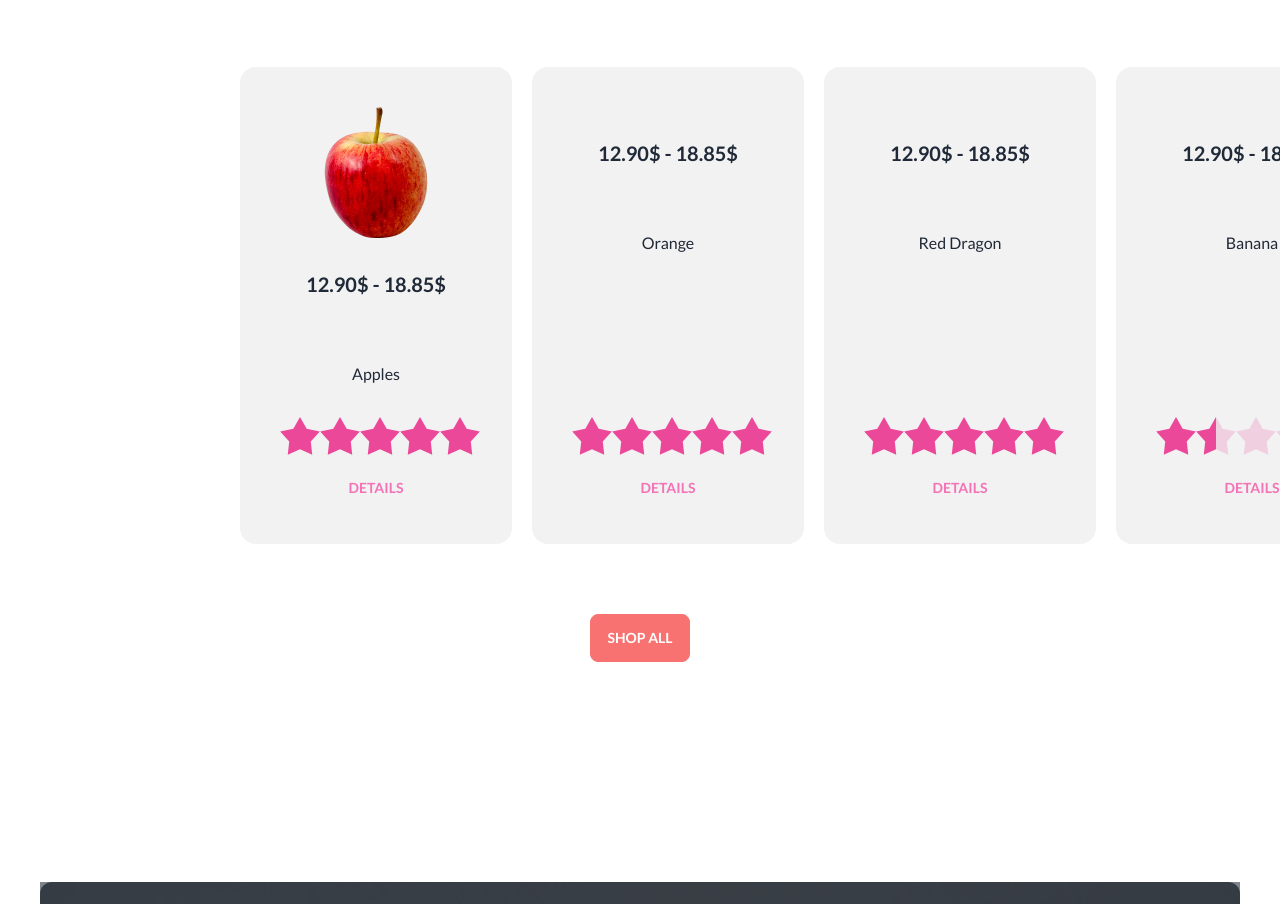
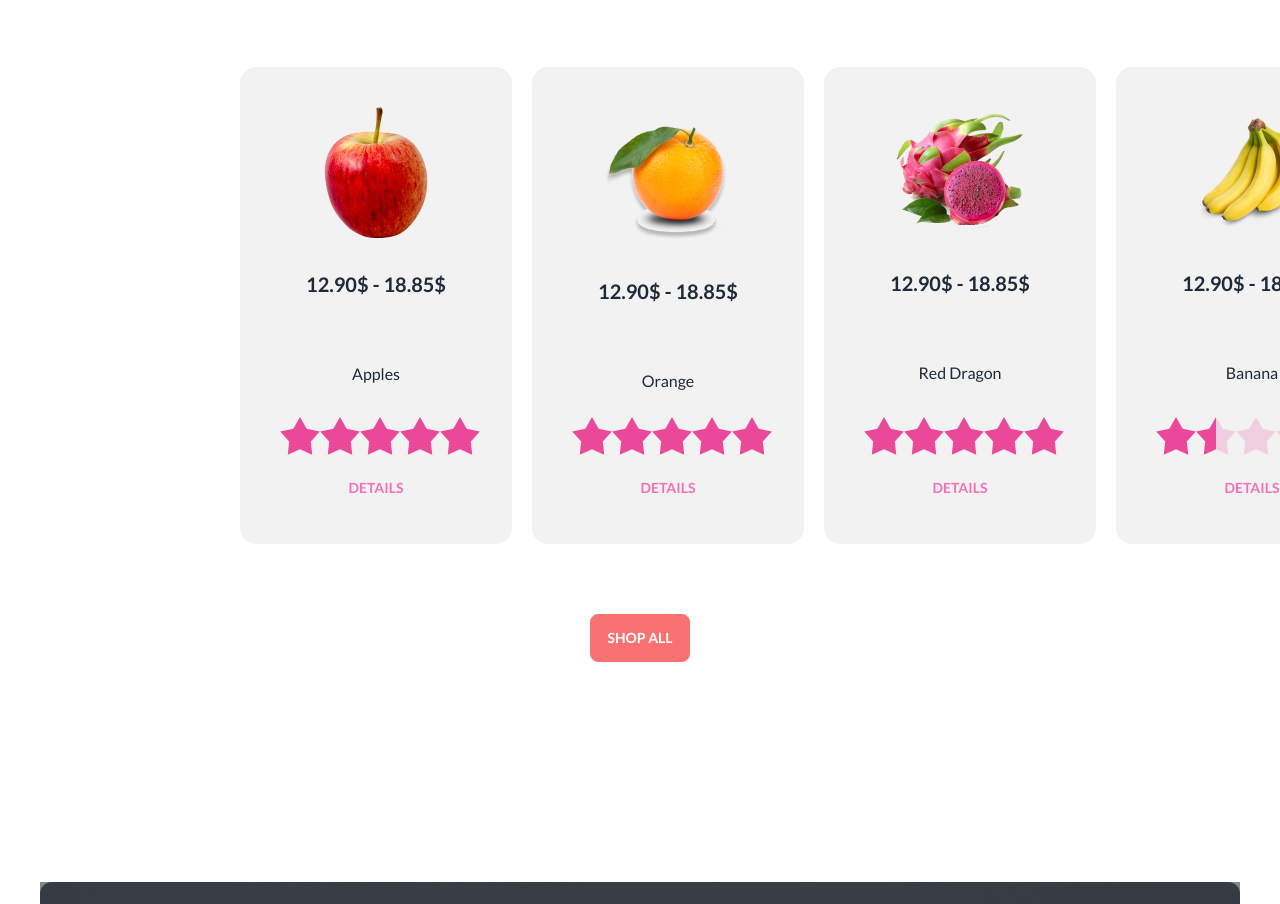
Before and after one commit to Prity117/my_fruit_burst, a plain HTML site: page index.html in a window 1280 px wide. Shown: the part 1427-2331 px from the top of the page. Drawn offline with nearby package versions, Linux system fonts and the light colour scheme; the site is published under a folder, as on GitHub Pages, so addresses that start at the root find nothing.

Commit message:
finally done

```diff
--- a/index.html
+++ b/index.html
@@ -393,7 +393,7 @@
           <!--card 2-->
           <div class="card w-[342px] h-[477px] bg-base-200">
             <figure class="px-10 pt-10">
-              <img src="/images/fruit7.png" alt="" class="rounded-xl" />
+              <img src="images/fruit7.png" alt="" class="rounded-xl" />
             </figure>
             <div class="card-body items-center text-center">
               <h2 class="card-title">12.90$ - 18.85$</h2><br><br>
@@ -446,7 +446,7 @@
           <!--card 3-->
           <div class="card w-[342px] h-[477px] bg-base-200">
             <figure class="px-10 pt-10">
-              <img src="/images/fruit8.png" alt="" class="rounded-xl" />
+              <img src="images/fruit8.png" alt="" class="rounded-xl" />
             </figure>
             <div class="card-body items-center text-center">
               <h2 class="card-title">12.90$ - 18.85$</h2><br><br>
@@ -503,7 +503,7 @@
 
           <div class="card w-[342px] h-[477px] bg-base-200">
             <figure class="px-10 pt-10">
-              <img src="/images/fruit9.png" alt="" class="rounded-xl" />
+              <img src="images/fruit9.png" alt="" class="rounded-xl" />
             </figure>
             <div class="card-body items-center text-center">
               <h2 class="card-title">12.90$ - 18.85$</h2><br><br>
```
